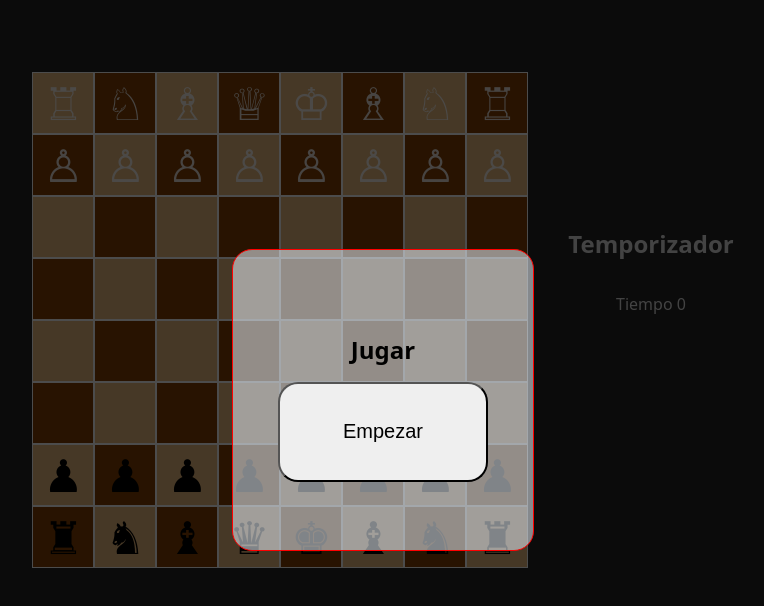
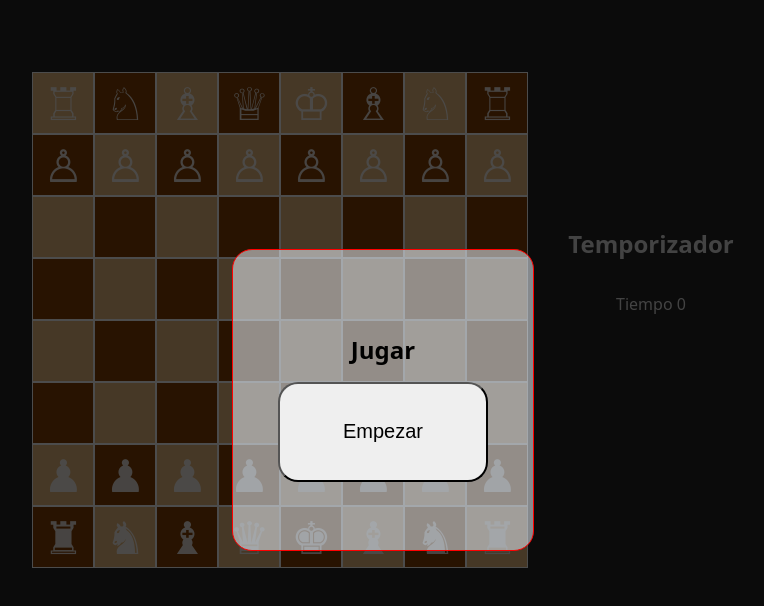
Before and after one commit to DavidRiveraArtero/aprendiendo-react, a React (Vite) app in the folder projects/02-ajedrez/: page / in a window 1280 px wide. Shown: the top 606 px of the page, without its empty margins (257-1021 px from the left). Built offline with nearby package versions, Linux system fonts and the light colour scheme.

Commit message:
alfil move

```diff
--- a/projects/02-ajedrez/src/App.jsx
+++ b/projects/02-ajedrez/src/App.jsx
@@ -6,57 +6,59 @@ import { TimeBoard } from './components/timeBoard/timeBoard'
 import { comprobarPieza } from './logic/movePice'
 
 function App() {
-  const [board, setBoard] = useState(new Array(64)
-                                      .fill('♖',0,1)
-                                      .fill('♘',1,2)
-                                      .fill('♗',2,3)
-                                      .fill('♕',3,4)
-                                      .fill('♔',4,5)
-                                      .fill('♗',5,6)
-                                      .fill('♘',6,7)
-                                      .fill('♖',7,8)
-                                      .fill('♙',8,16)
-                                      .fill(null,16,48)
-                                      .fill('♟',48,56)
-                                      .fill("♜",56,57)
-                                      .fill("♞",57,58)
-                                      .fill('♝',58,59)
-                                      .fill('♛',59,60)
-                                      .fill('♚',60,61)
-                                      .fill('♝',61,62)
-                                      .fill('♞',62,63)
-                                      .fill('♜',63,64))
+
+
+  const [board2, setBoard2] = useState([["♖","♘","♗","♕",'♔','♗','♘','♖'],
+                                        ['♙','♙','♙','♙','♙','♙','♙','♙'],
+                                        new Array(8).fill(null),
+                                        new Array(8).fill(null),
+                                        new Array(8).fill(null),
+                                        new Array(8).fill(null),
+                                        ['♟','♟','♟','♟','♟','♟','♟','♟'],
+                                        ['♜','♞','♝','♛','♚','♝','♞','♜']]
+                                        )
+
 
   // DRAG AND DROP
-  const dragItem = useRef()
-  const dragOverItem = useRef()
+  const dragItemColumn = useRef()
+  const dragItemFila = useRef()
+
+  const dragOverItemFila = useRef()
+  const dragOverItemColumn = useRef()
   const [firstMoveWhite, setFirstMoveWhite] = useState(true)
-  const dragStart = (e, position) => {
-      dragItem.current = position
+
+  const dragStart = (e, columna,fila) => {
+
+      dragItemFila.current = fila
+      dragItemColumn.current = columna
 
 
   }
 
-  const dragEnter = (e, position) =>{
-      dragOverItem.current = position
+  const dragEnter = (e, columna,fila) =>{
+      dragOverItemFila.current = fila
+      dragOverItemColumn.current = columna
+
   }
 
   const drop = (e) =>{
-    const copyBoardList = [...board]
-    const dragItemContent = copyBoardList[dragItem.current]
+    const copyBoardList = [...board2]
+    const dragItemContent = copyBoardList[dragItemFila.current][dragItemColumn.current]
 
     // SI queremos mover todas las fichas sin ninguna regla eliminar esta linea
-    dragOverItem.current = comprobarPieza(dragItemContent,dragOverItem,dragItem,copyBoardList,firstMoveWhite,setFirstMoveWhite) // PRUEBA
+    dragOverItemColumn.current = comprobarPieza(dragItemContent,dragOverItemColumn,dragItemColumn,copyBoardList,firstMoveWhite,setFirstMoveWhite,dragOverItemFila,dragItemFila) // PRUEBA
 
-    // COMPROBAR SI ESTA VACIO PARA PODER HACER LOS CAMBIOS
-    if(copyBoardList[dragOverItem.current] == null){
-      copyBoardList.splice(dragItem.current , 1, null)
-      copyBoardList.splice(dragOverItem.current,1,dragItemContent)
+    if(copyBoardList[dragOverItemFila.current][dragOverItemColumn.current] == null && dragOverItemColumn.current != null){
+      copyBoardList[dragItemFila.current].splice(dragItemColumn.current,1,null)
+      copyBoardList[dragOverItemFila.current].splice(dragOverItemColumn.current,1,dragItemContent)
+
     }
 
-    dragItem.current = null
-    dragOverItem.current = null
-    setBoard(copyBoardList)
+    dragItemColumn.current = null
+    dragItemFila.current = null
+    dragOverItemFila.current = null
+    dragOverItemColumn.current = null
+    setBoard2(copyBoardList)
 
   }
 
@@ -66,20 +68,25 @@ function App() {
       <main className='board'>
         <section className='game'>
           {
-            board.map((_,index) =>{
-              return(
-                <BoardComponent key={index}
-                                index={index}
-                                board={board}
-                                dragStart={dragStart}
-                                dragEnter={dragEnter}
-                                drop={drop}></BoardComponent>
-              )
+            board2.map((celda,fila) =>{
+
+              return celda.map((_,columna)=> {
+
+                return(
+                  <BoardComponent key={fila+columna}
+                                  columna={columna}
+                                  fila={fila}
+                                  board={board2}
+                                  dragStart={dragStart}
+                                  dragEnter={dragEnter}
+                                  drop={drop}/>
+                )
+              })
             })
           }
         </section>
       </main>
-      <TimeBoard></TimeBoard>
+      <TimeBoard/>
     </>
   )
 }
--- a/projects/02-ajedrez/src/components/board/boardComponent.jsx
+++ b/projects/02-ajedrez/src/components/board/boardComponent.jsx
@@ -1,28 +1,24 @@
 import { useRef } from "react"
 
-export function BoardComponent({index, board,dragStart,dragEnter,drop}){
+export function BoardComponent({fila,columna,board,dragStart,dragEnter,drop}){
     let className=""
     let resu = ""
+
+    let index = fila + columna - 8
 
     index >= 8 && index <= 15 || index >= 24 && index <= 31 || index >= 40 && index <= 47 || index >= 56 && index <= 63
         ? resu = index % 2 == 0 ? "par" : "impar"
         : resu = index % 2 == 0 ? "impar" : "par"
 
-    index >=48 && index<=64
-        ? className = `casilla ${resu} colorB`
-        : className = `casilla ${resu}`
-
-
-
-
+    className = `casilla ${resu}`
 
     return(
         <div className={className}
              draggable
-             onDragStart={(e) => dragStart(e, index)}
-             onDragEnter={(e) => dragEnter(e, index)}
+             onDragStart={(e) => dragStart(e, columna,fila)}
+             onDragEnter={(e) => dragEnter(e, columna,fila)}
              onDragEnd={drop}>
-            {board[index]}
+            {board[fila][columna]}
         </div>
     )
 }
--- a/projects/02-ajedrez/src/logic/movePice.js
+++ b/projects/02-ajedrez/src/logic/movePice.js
@@ -1,67 +1,61 @@
-export const comprobarPieza = (pieza,dragOverItem,dragItem,copyBoardList,firstMoveWhite,setFirstMoveWhite) => {
-    const moveH = [
-                    [8,15], // -> dragItem = 9 => Su POS INICIAL   DRAGOVER -> SU POSICION FINAL
-                    [16,23],
-                    [24,31],
-                    [32,39],
-                    [40,48]
-                   ]
+export const comprobarPieza = (pieza,dragOverItemColumn,dragItemColumn,copyBoardList,firstMoveWhite,setFirstMoveWhite,dragOverItemFila,dragItemFila) => {
+
     switch (pieza){
         // CASO DE LAS PIEZAS BLANCAS
         case '♙':
+            if(dragOverItemFila.current <= dragItemFila.current + 2 && firstMoveWhite && dragItemColumn.current == dragOverItemColumn.current ){
+                setFirstMoveWhite(false)
+                return dragOverItemColumn
 
-            if(dragOverItem.current == (dragItem.current + (8 * 2)) && firstMoveWhite){
+            }else if(dragOverItemFila.current <= dragItemFila.current + 1 &&
+                     dragItemColumn.current == dragOverItemColumn.current &&
+                     dragOverItemFila.current >= dragItemFila.current){
+
                 setFirstMoveWhite(false)
-                return dragOverItem.current = dragItem.current + 16
-            } else if(dragOverItem.current == dragItem.current + 8){
-                setFirstMoveWhite(false)
-                return dragOverItem.current = dragItem.current + 8
-            }
-
-            window.alert("Este movimiento no esta permitido")
-            return dragOverItem.current = dragItem.current
-
-        case '♖':
-
-            let x = 0
-            let numbHor = 0
-            let moreBigest = true
-            for(var a = dragItem.current+1; a<=dragOverItem.current;a++){
-                // TIEN QUE SER MUTLIPLO DE 8 PARA MOVERSE
-                x++
-                // MOVIMIENTO VERTICAL
-                if(copyBoardList[a] === null && (x % 8) == 0 && a == dragOverItem.current){
-                    console.log("Vertical Move")
-                    const result = dragOverItem.current = dragItem.current + x
-                    x = 0
-                    return result
-
-                }else if(copyBoardList[a] !== null && (x % 8) == 0){
-                    window.alert("No puedes hacer eso")
-                    return dragOverItem.current = dragItem.current
-                }
-            }
-            // MOVIMIENTO HORIZONTAL
-
-            for(var index = 0 ; index < moveH.length;index++){
-
-                if(dragItem.current >= moveH[index][0] && dragOverItem.current <= moveH[index][1]) {
-
-                    console.log("DragOverItem: ", dragOverItem.current)
-                    console.log("DragItem: ", dragItem.current)
-                    console.log("MoveH: ", moveH[index])
-
-                    const resta = dragOverItem.current - dragItem.current
-                    return dragOverItem.current = dragItem.current + resta
-
-                }
-
-
+                return dragOverItemColumn = dragOverItemColumn.current
 
             }
 
-            if(moreBigest)
-            window.alert("Esta Pieza no puede hacer ese movimiento: " + pieza)
-            return dragOverItem.current = dragItem.current
+            return null
+
+        case '♖':
+            // COLISION VERTICAL
+            for(var x = dragItemFila.current + 1; x < dragOverItemFila.current; x++){
+                if(copyBoardList[x][dragOverItemColumn.current] != null){
+                    return
+                }
+            }
+            // COLISION HORIZONTAL
+            for(var x = dragItemColumn.current + 1; x < dragOverItemColumn.current; x++){
+                if(copyBoardList[dragItemFila.current][x] != null){
+
+                    return
+                }
+            }
+
+            if(dragOverItemFila.current != dragItemFila.current && dragItemColumn.current != dragOverItemColumn.current){
+                return
+            }else{
+                return dragOverItemColumn = dragOverItemColumn.current
+            }
+
+        case '♗':
+            return moveAlfil(dragOverItemFila,dragItemFila,dragOverItemColumn,dragItemColumn)
+
       }
 }
+
+// FUNCION REUTILIZABLE
+const moveAlfil = (dragOverItemFila,dragItemFila,dragOverItemColumn,dragItemColumn) => {
+    if(dragOverItemFila.current != dragItemFila.current &&
+        dragItemColumn.current != dragOverItemColumn.current
+      ){
+         if((dragItemColumn.current + ( dragOverItemFila.current - dragItemFila.current)) == dragOverItemColumn.current){
+
+             return dragOverItemColumn = dragOverItemColumn.current
+         }else if((dragItemColumn.current - ( dragOverItemFila.current - dragItemFila.current)) == dragOverItemColumn.current){
+
+             return dragOverItemColumn = dragOverItemColumn.current
+         }
+     }
+}
```
Also changed, not shown: projects/02-ajedrez/src/assets/831937cd-a204-4b6f-be0b-4fd6c31179bd.jfif (added).
